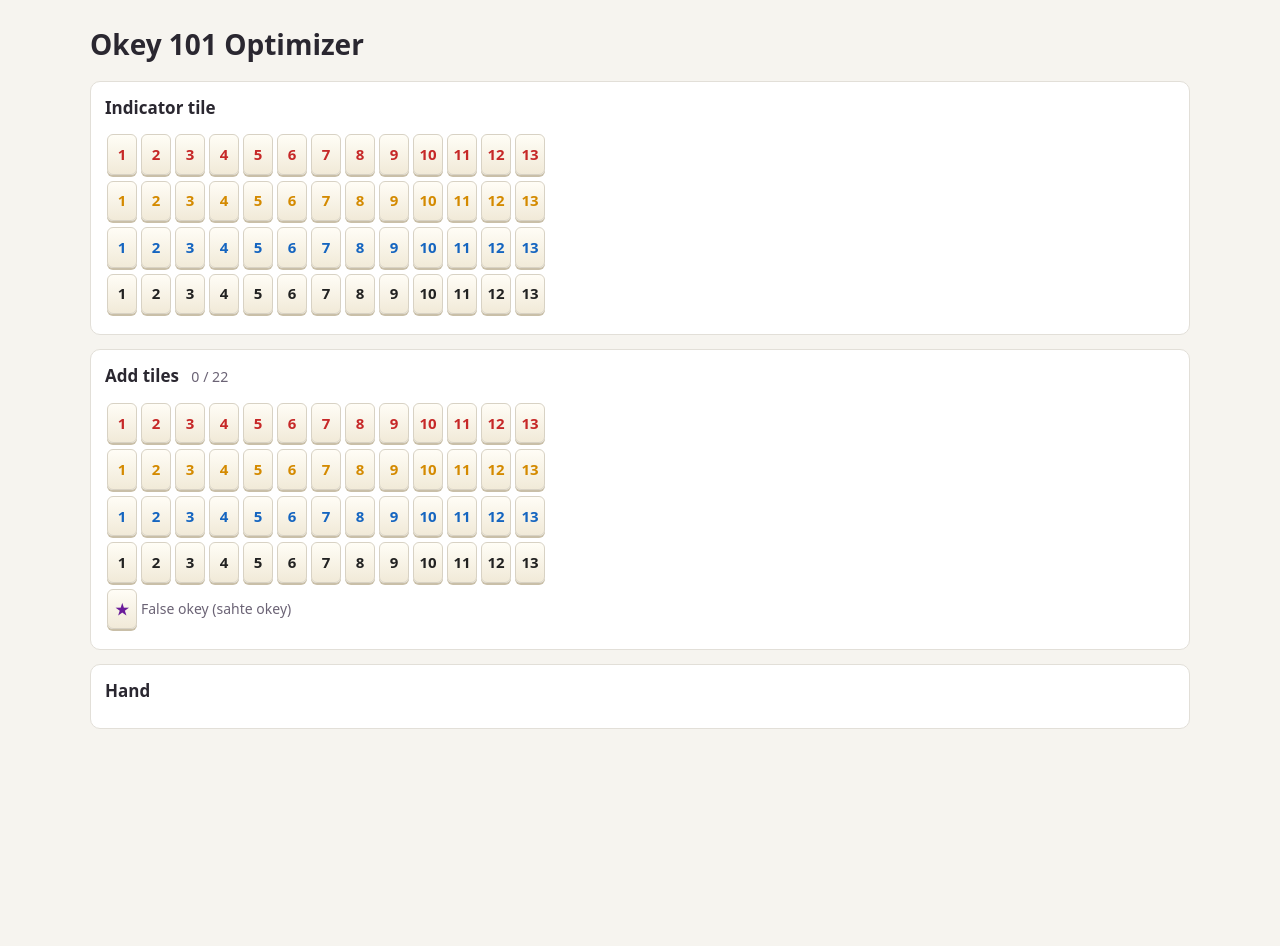
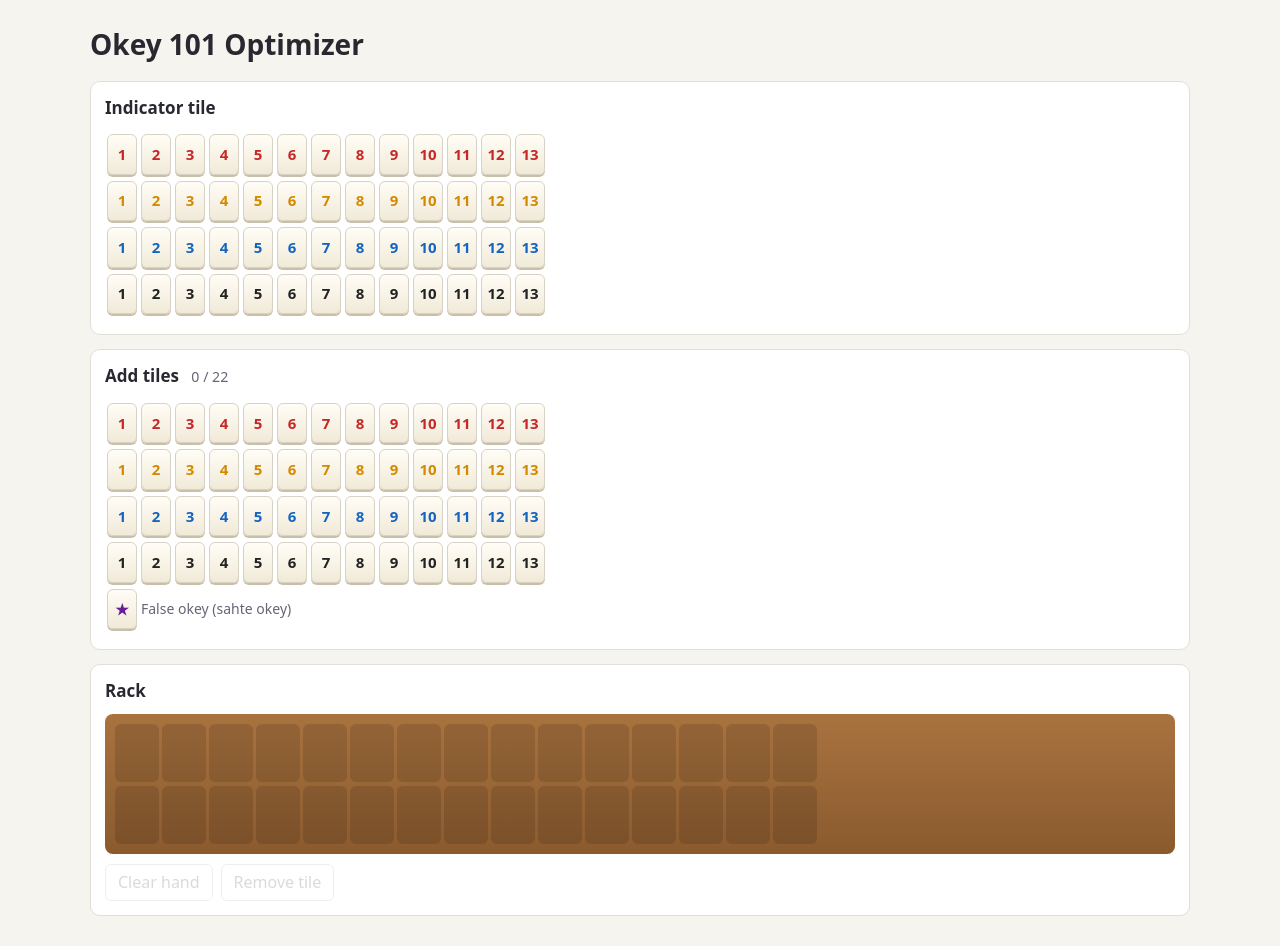
Before and after one commit to iltan987/okey101, a React (Vite) app: page / in a window 1280 px wide. Before the commit the page ends 800 px from the top, so only its background shows below. Built offline with nearby package versions, Linux system fonts and the light colour scheme.

Commit message:
Add interactive two-row rack
Tap a tile then a slot to move or swap it, remove the selected tile, or
clear the hand. The rack layout is persisted and always reconciled
with the hand.

```diff
--- a/src/App.css
+++ b/src/App.css
@@ -27,9 +27,3 @@ h2 small {
   color: var(--muted);
   font-size: 14px;
 }
-
-.hand {
-  display: flex;
-  flex-wrap: wrap;
-  gap: 4px;
-}
--- a/src/App.tsx
+++ b/src/App.tsx
@@ -1,19 +1,29 @@
 import { IndicatorPicker } from './components/IndicatorPicker'
-import { Tile } from './components/Tile'
+import { Rack } from './components/Rack'
 import { TilePicker } from './components/TilePicker'
+import { RACK_SLOTS, syncRack, type Rack as RackSlots } from './engine/layout'
 import { okeyFromIndicator, type Face, type HandTile } from './engine/tiles'
 import { usePersistentState } from './hooks/usePersistentState'
 import './App.css'
 
+const EMPTY_RACK: RackSlots = new Array(RACK_SLOTS).fill(null)
+
 export default function App() {
   const [indicator, setIndicator] = usePersistentState<Face | null>('okey101.indicator', null)
   const [tiles, setTiles] = usePersistentState<HandTile[]>('okey101.tiles', [])
+  const [savedRack, setRack] = usePersistentState<RackSlots>('okey101.rack', EMPTY_RACK)
   const okey = indicator ? okeyFromIndicator(indicator) : null
+  // Always reconcile, so the rack can never lose or duplicate a tile.
+  const rack = syncRack(savedRack, tiles.map((t) => t.id))
+
+  const updateTiles = (next: HandTile[]) => {
+    setTiles(next)
+    setRack(syncRack(rack, next.map((t) => t.id)))
+  }
 
   const addTile = (t: { kind: 'false' } | Face) => {
     const id = crypto.randomUUID()
-    const tile: HandTile = 'kind' in t ? { id, kind: 'false' } : { id, kind: 'face', ...t }
-    setTiles([...tiles, tile])
+    updateTiles([...tiles, 'kind' in t ? { id, kind: 'false' } : { id, kind: 'face', ...t }])
   }
 
   return (
@@ -21,14 +31,18 @@ export default function App() {
       <h1>Okey 101 Optimizer</h1>
       <IndicatorPicker indicator={indicator} onChange={setIndicator} />
       <TilePicker tiles={tiles} indicator={indicator} okey={okey} onAdd={addTile} />
-      <section className="panel">
-        <h2>Hand</h2>
-        <div className="hand">
-          {tiles.map((t) => (
-            <Tile key={t.id} tile={t} okey={okey} />
-          ))}
-        </div>
-      </section>
+      <Rack
+        rack={rack}
+        tiles={tiles}
+        okey={okey}
+        onChange={setRack}
+        onRemove={(id) => updateTiles(tiles.filter((t) => t.id !== id))}
+        actions={
+          <button type="button" disabled={tiles.length === 0} onClick={() => updateTiles([])}>
+            Clear hand
+          </button>
+        }
+      />
     </>
   )
 }
--- /dev/null
+++ b/src/components/Rack.css
@@ -0,0 +1,47 @@
+.rack {
+  --slot: 44px;
+  display: grid;
+  gap: 4px 3px;
+  padding: 10px;
+  border-radius: 8px;
+  background: linear-gradient(#a9733f, #8a5a2e);
+  overflow-x: auto;
+}
+
+.slot {
+  width: var(--slot);
+  height: calc(40px * 1.35 + 4px);
+  display: flex;
+  align-items: center;
+  justify-content: center;
+  border-radius: 6px;
+  background: rgba(0, 0, 0, 0.12);
+  cursor: pointer;
+}
+
+.toolbar {
+  display: flex;
+  flex-wrap: wrap;
+  gap: 8px;
+  margin-top: 10px;
+}
+
+.toolbar button {
+  font: inherit;
+  padding: 6px 12px;
+  border-radius: 6px;
+  border: 1px solid var(--border);
+  background: var(--panel);
+  cursor: pointer;
+}
+
+.toolbar button.primary {
+  background: var(--accent);
+  border-color: var(--accent);
+  color: #fff;
+}
+
+.toolbar button:disabled {
+  opacity: 0.5;
+  cursor: not-allowed;
+}
--- /dev/null
+++ b/src/components/Rack.tsx
@@ -0,0 +1,61 @@
+import { useState, type ReactNode } from 'react'
+import { moveTile, RACK_COLS, type Rack as RackSlots } from '../engine/layout'
+import type { Face, HandTile } from '../engine/tiles'
+import { Tile } from './Tile'
+import './Rack.css'
+
+interface Props {
+  rack: RackSlots
+  tiles: HandTile[]
+  okey: Face | null
+  onChange: (rack: RackSlots) => void
+  onRemove: (id: string) => void
+  /** Extra buttons in the toolbar (e.g. auto-sort). */
+  actions?: ReactNode
+}
+
+/** Two-row rack. Tap a tile, then tap another slot to move it there (or swap). */
+export function Rack({ rack, tiles, okey, onChange, onRemove, actions }: Props) {
+  const [selected, setSelected] = useState<number | null>(null)
+  const byId = new Map(tiles.map((t) => [t.id, t]))
+
+  const clickSlot = (i: number) => {
+    if (selected === null) {
+      if (rack[i] !== null) setSelected(i)
+    } else {
+      if (selected !== i) onChange(moveTile(rack, selected, i))
+      setSelected(null)
+    }
+  }
+
+  const selectedId = selected !== null ? rack[selected] : null
+
+  return (
+    <section className="panel">
+      <h2>Rack</h2>
+      <div className="rack" style={{ gridTemplateColumns: `repeat(${RACK_COLS}, var(--slot))` }}>
+        {rack.map((id, i) => {
+          const tile = id !== null ? byId.get(id) : undefined
+          return (
+            <div key={i} className="slot" onClick={tile ? undefined : () => clickSlot(i)}>
+              {tile && <Tile tile={tile} okey={okey} selected={selected === i} onClick={() => clickSlot(i)} />}
+            </div>
+          )
+        })}
+      </div>
+      <div className="toolbar">
+        {actions}
+        <button
+          type="button"
+          disabled={selectedId === null}
+          onClick={() => {
+            if (selectedId) onRemove(selectedId)
+            setSelected(null)
+          }}
+        >
+          Remove tile
+        </button>
+      </div>
+    </section>
+  )
+}
```
